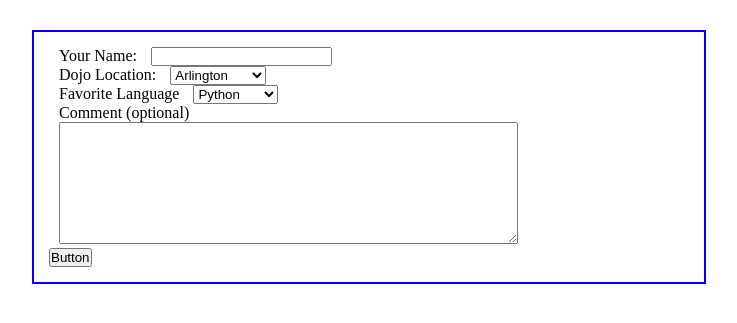
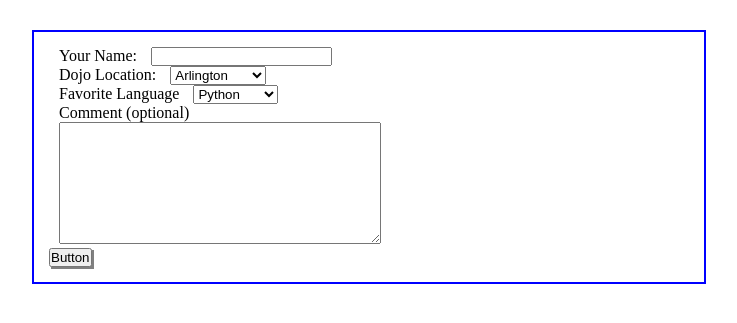
Before and after one commit to JennyWauer/dojo_survey, a Django app: page /dojo_app/ in a window 1280 px wide. Shown: the top 323 px of the page, without its empty margins (271-1008 px from the left). Run offline with Django 3.2, Linux system fonts and the light colour scheme.

Commit message:
add button styling

```diff
--- a/dojo_app/static/style.css
+++ b/dojo_app/static/style.css
@@ -16,4 +16,9 @@ label {
 
 textarea {
     margin-left: 10px;
+    width: 50%;
 }
+
+.button {
+    box-shadow: 2px 2px gray;
+}
--- a/dojo_app/templates/index.html
+++ b/dojo_app/templates/index.html
@@ -34,7 +34,7 @@
         <br>
         <textarea id="comment" name="comment" rows="8" cols="55"></textarea>
         <br>
-        <input type="submit" value="Button">
+        <input type="submit" value="Button" class="button">
     </form>
 
 </body>
```
